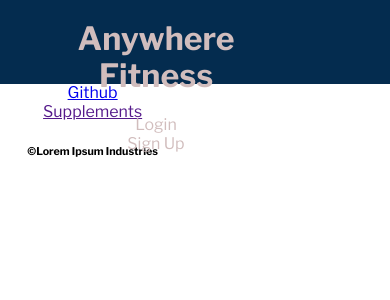
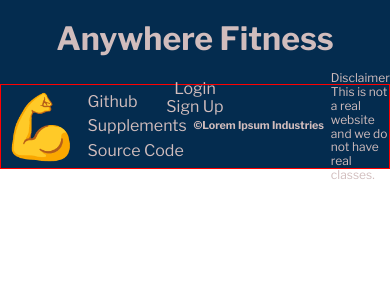
Before and after one commit to ft-anywhere-fitness/Full-Time-Anywhere-Fitness-Front-End, a React (Create React App) app: page / in a window 390 px wide. Shown: the top 300 px of the page. Built offline with nearby package versions, Linux system fonts and the light colour scheme.

Commit message:
have styling partially done for footer. Need to make it responsive and get it fixed to the bottom of page

```diff
--- a/src/components/Footer.js
+++ b/src/components/Footer.js
@@ -12,9 +12,16 @@ export default function Footer(){
         <footer className='footer'>
             {/* all the items in the footer will have the classname 'nav-item' */}
             <nav className='footer-nav'>
+                <h4 class='muscle-arm'>💪</h4>
+                <div className='footer-links'>
                 <a className='footer-nav-item' href= 'https://github.com'>Github</a>
                 <a className = 'footer-nav-item' href=''>Supplements</a>
+                <a className='footer-nav-item' href=''>Source Code</a>
+                </div>
                 <h6 className='footer-nav-item copyright'>&copy;Lorem Ipsum Industries </h6>
+                <div className='disclaimer-container footer-nav-item'>
+                <p>Disclaimer: This is not a real website and we do not have real classes. </p>
+                </div>
             </nav>
         </footer>
     )
--- a/src/index.css
+++ b/src/index.css
@@ -352,7 +352,7 @@ nav {
   }
 }
 @media (max-width: 620px) {
-  nav {
+  .header-nav {
     display: flex;
     align-items: center;
     flex-direction: column;
@@ -372,3 +372,38 @@ nav {
     padding: 1%;
   }
 }
+.footer {
+  box-sizing: border-box;
+  max-width: 100%;
+  background-color: #042C4F;
+  display: flex;
+  align-items: flex-end;
+}
+.footer-nav {
+  display: flex;
+  justify-content: space-between;
+  border: 1px solid red;
+  height: 10vh;
+}
+.footer-nav-item {
+  color: #d1bdbd;
+  text-decoration: none;
+}
+.disclaimer-container {
+  width: 15%;
+  font-size: 0.75rem;
+}
+.footer-nav img {
+  border: 1px solid red;
+  height: 100%;
+}
+.footer-links {
+  display: flex;
+  flex-direction: column;
+}
+.footer-links a {
+  margin: 3% 0;
+}
+.footer-nav .muscle-arm {
+  font-size: 4rem;
+}
--- a/src/less/footer.less
+++ b/src/less/footer.less
@@ -0,0 +1,42 @@
+.footer{
+    box-sizing: border-box;
+    max-width: 100%;
+    background-color: #042C4F;
+    display: flex;
+    align-items: flex-end;
+}
+
+.footer-nav{
+    display: flex;
+    justify-content: space-between;
+    border: 1px solid red;
+    height: 10vh;
+}
+
+.footer-nav-item{
+    color: rgb(209, 189, 189);
+    text-decoration: none;
+}
+
+.disclaimer-container{
+    width: 15%;
+    font-size: .75rem;
+}
+
+.footer-nav img{
+    border: 1px solid red;
+    height: 100%;
+}
+
+.footer-links{
+    display: flex;
+    flex-direction: column;
+}
+
+.footer-links a{
+    margin: 3% 0;
+}
+
+.footer-nav .muscle-arm{
+    font-size: 4rem;
+}
--- a/src/less/header.less
+++ b/src/less/header.less
@@ -44,12 +44,8 @@
 }
 //end styling to underline on hover
 
-
-
-
-
 @media(max-width: 620px) {
-  nav{
+  .header-nav{
       display: flex;
       align-items: center;
       flex-direction: column;
--- a/src/less/index.less
+++ b/src/less/index.less
@@ -9,3 +9,4 @@
 // CSS STYLE SHEETS
 @import './general-styling.less';
 @import './header.less';
+@import './footer.less';
```
